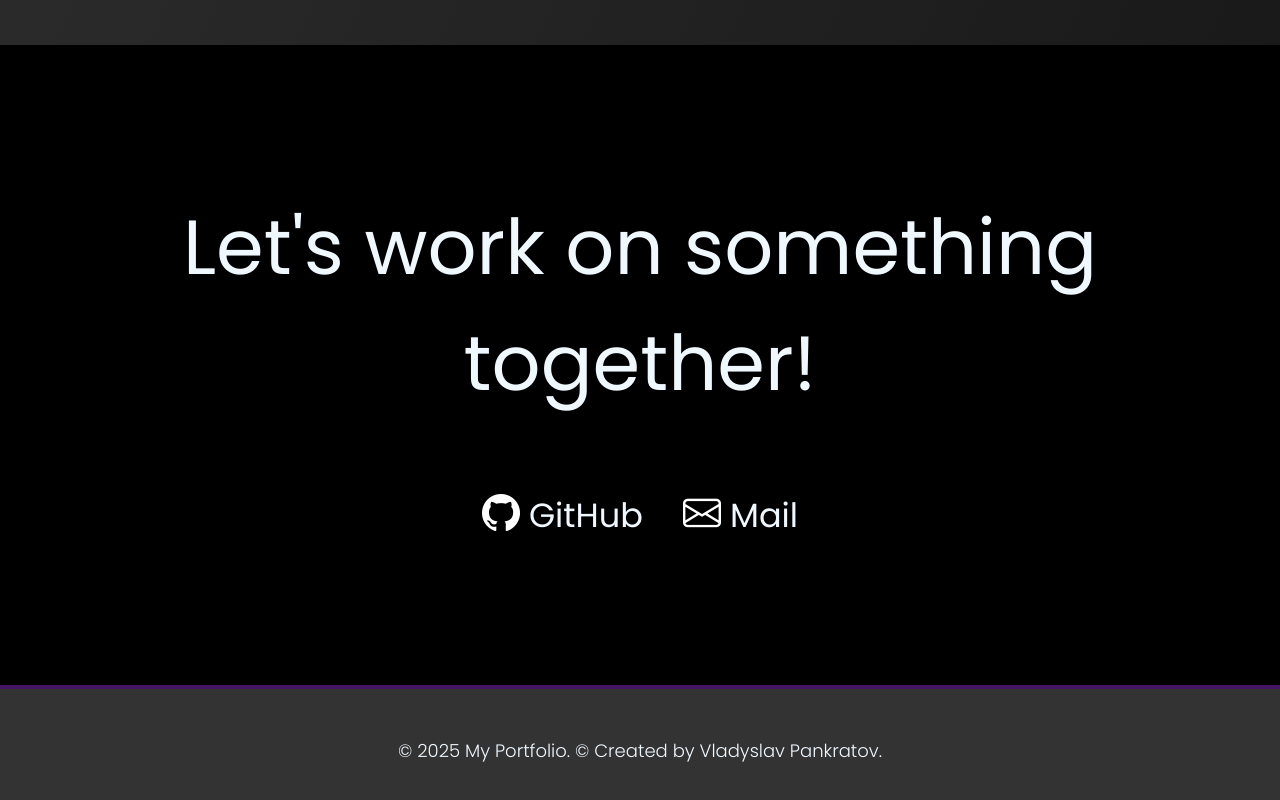
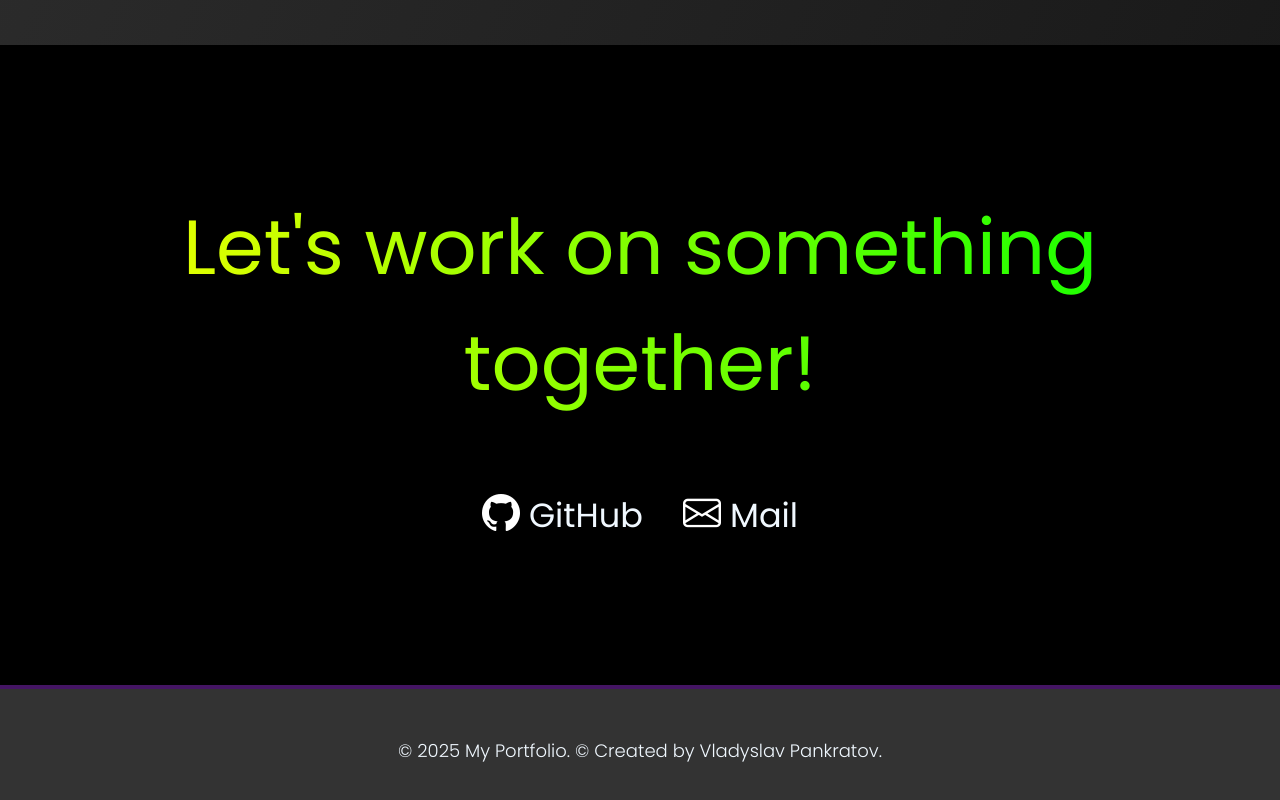
Before and after one commit to pajiloygonza/portfolio2025, a React (Vite) app: page / in a window 1280 px wide. Shown: the part 2426-3226 px from the top of the page. Built offline with nearby package versions, Linux system fonts and the light colour scheme; a web font is replaced by a local one.

Commit message:
Fix: correct base path for Vercel

```diff
--- a/src/ContactSection/contactsection.css
+++ b/src/ContactSection/contactsection.css
@@ -72,3 +72,34 @@ i {
         height: 46vh;
     }
 }
+.contact__section__header {
+  width: 100%;
+  text-align: center;
+  font-size: clamp(2rem, 6vw, 5rem);
+  padding-bottom: clamp(2rem, 5vw, 6rem);
+  background: linear-gradient(
+    90deg,
+    #ff0000, /* Красный */
+    #ff7f00, /* Оранжевый */
+    #ffff00, /* Желтый */
+    #00ff00, /* Зеленый */
+    #8b00ff  /* Фиолетовый */
+  ); /* Градиент радуги */
+  background-size: 400% 400%; /* Увеличиваем размер фона для плавного движения */
+  -webkit-background-clip: text; /* Применяем градиент только к тексту */
+  -webkit-text-fill-color: transparent; /* Делаем текст прозрачным */
+  animation: rainbow-gradient 10s ease infinite; /* Анимация градиента */
+}
+
+/* Анимация для плавного переливания радуги */
+@keyframes rainbow-gradient {
+  0% {
+    background-position: 0% 50%;
+  }
+  50% {
+    background-position: 100% 50%;
+  }
+  100% {
+    background-position: 0% 50%;
+  }
+}
```
